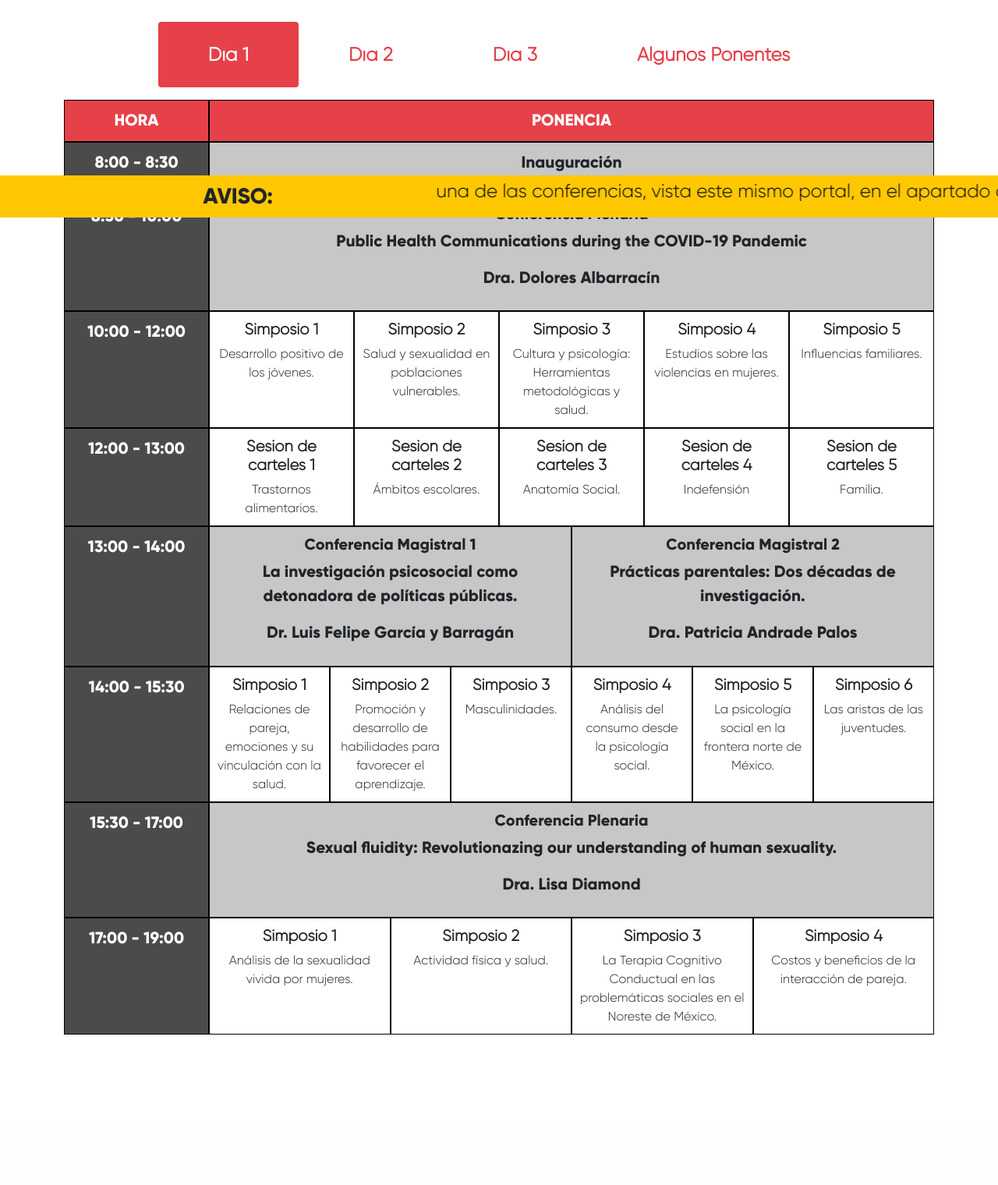
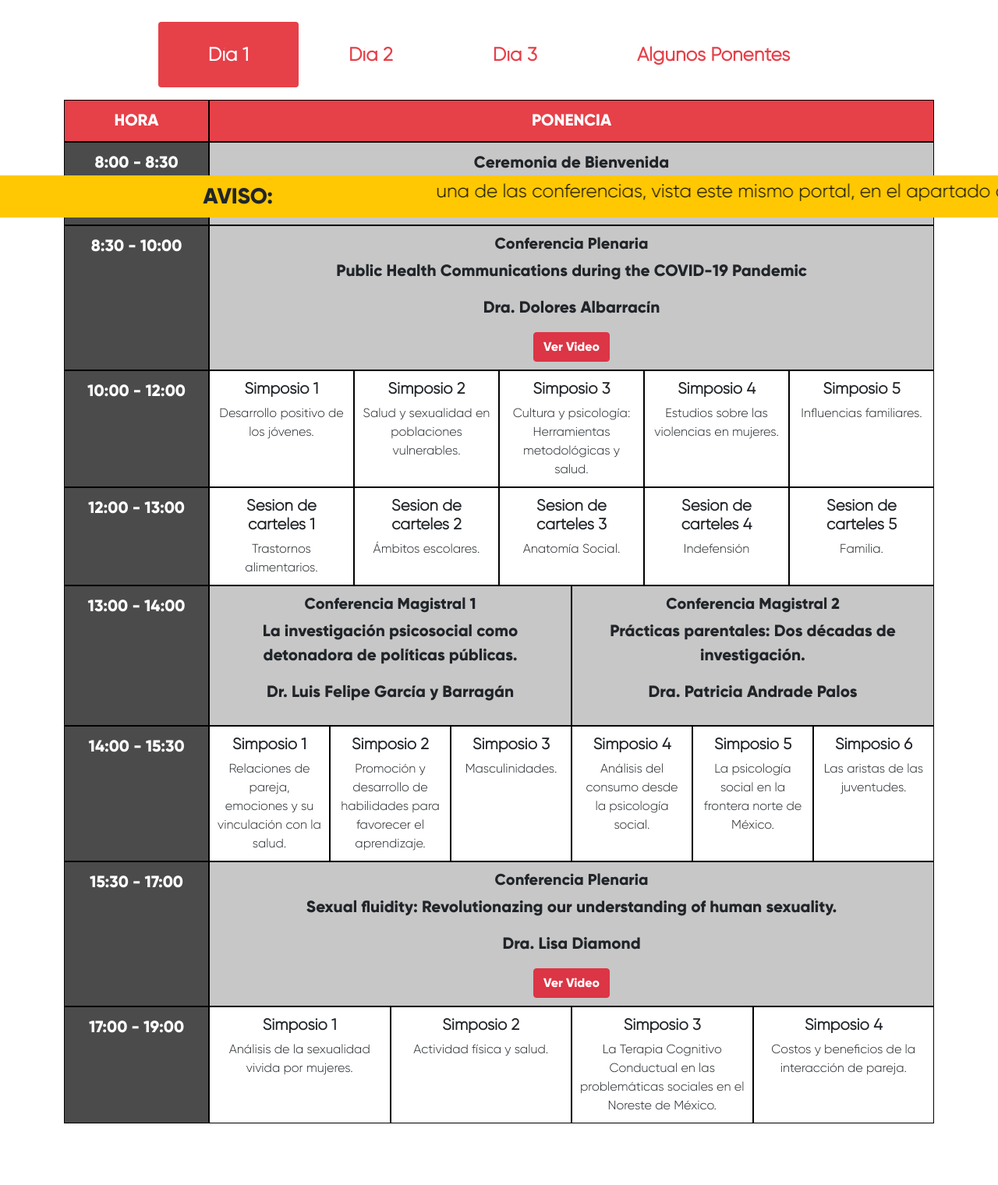
Before and after one commit to Alter93/conferencias-uia, a Django app: page /horarios in a window 1280 px wide. Shown: the part 521-2041 px from the top of the page at 78% size. Before the commit the page ends 1848 px from the top, so only its background shows below. Run offline with Django 3.2, Linux system fonts and the light colour scheme; the visitor is signed in with stand-in values (Sample User, id 1); some libraries are stand-ins or nearby versions.

Commit message:
Update horarios.html

```diff
--- a/templates/horarios.html
+++ b/templates/horarios.html
@@ -77,6 +77,46 @@
 
 
 
+
+
+
+
+
+    <!-- Modal Video -->
+<div class="modal fade" id="videoModal1" tabindex="-1" aria-labelledby="exampleModalLabel" aria-hidden="true">
+  <div class="modal-dialog modal-lg modal-dialog-centered">
+    <div class="modal-content ratio ratio-16x9">
+      <div class="modal-body">
+        <iframe width="100%" height="100%" src="https://www.youtube-nocookie.com/embed/mAM_GJ-0gK8" title="YouTube video player" frameborder="0" allow="accelerometer; autoplay; clipboard-write; encrypted-media; gyroscope; picture-in-picture" allowfullscreen></iframe>
+      </div>
+    </div>
+  </div>
+</div>
+
+    <div class="modal fade" id="videoModal2" tabindex="-1" aria-labelledby="exampleModalLabel" aria-hidden="true">
+  <div class="modal-dialog modal-lg modal-dialog-centered">
+    <div class="modal-content ratio ratio-16x9">
+      <div class="modal-body">
+        <iframe width="100%" height="100%" src="https://www.youtube-nocookie.com/embed/foXTbE8nArg" title="YouTube video player" frameborder="0" allow="accelerometer; autoplay; clipboard-write; encrypted-media; gyroscope; picture-in-picture" allowfullscreen></iframe>
+      </div>
+    </div>
+  </div>
+</div>
+
+    <div class="modal fade" id="videoModal3" tabindex="-1" aria-labelledby="exampleModalLabel" aria-hidden="true">
+  <div class="modal-dialog modal-lg modal-dialog-centered">
+    <div class="modal-content ratio ratio-16x9">
+      <div class="modal-body">
+        <iframe width="100%" height="100%" src="https://www.youtube.com/embed/sJFn3ayqeg8" title="YouTube video player" frameborder="0" allow="accelerometer; autoplay; clipboard-write; encrypted-media; gyroscope; picture-in-picture" allowfullscreen></iframe>
+      </div>
+    </div>
+  </div>
+</div>
+
+
+
+
+
     <div class="container mainContent">
         <ul class="nav nav-pills mb-3 pagination-lg justify-content-center" id="pills-tab" role="tablist">
             <li class="nav-item" role="presentation">
@@ -111,7 +151,8 @@
                 8:00 - 8:30
             </div>
             <div class="col grey bold grow">
-                <p>Inauguración</p>
+                <p>Ceremonia de Bienvenida</p>
+                 <a data-bs-toggle="modal" class="btn btn-danger" data-bs-target="#videoModal3" xlink:href="#">Ver Video</a>
             </div>
         </div>
 
@@ -123,6 +164,7 @@
                 <h5>Conferencia Plenaria</h5>
                 <p>Public Health Communications during the COVID-19 Pandemic</p>
                 <p>Dra. Dolores Albarracín</p>
+                 <a data-bs-toggle="modal" class="btn btn-danger" data-bs-target="#videoModal2" xlink:href="#">Ver Video</a>
             </div>
         </div>
 
@@ -233,6 +275,7 @@
                 <h5>Conferencia Plenaria</h5>
                 <p>Sexual fluidity: Revolutionazing our understanding of human sexuality.</p>
                 <p>Dra. Lisa Diamond</p>
+                 <a data-bs-toggle="modal" class="btn btn-danger" data-bs-target="#videoModal1" xlink:href="#">Ver Video</a>
             </div>
         </div>
 
```
